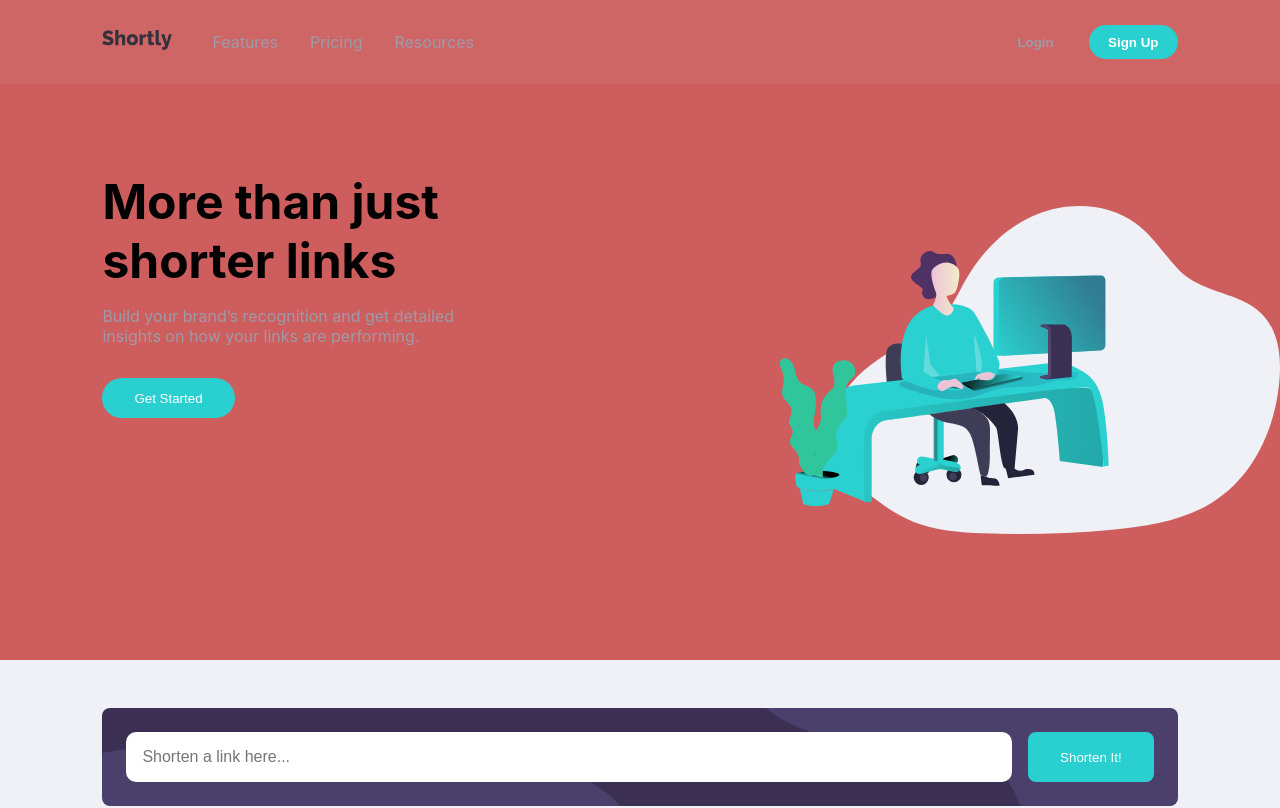
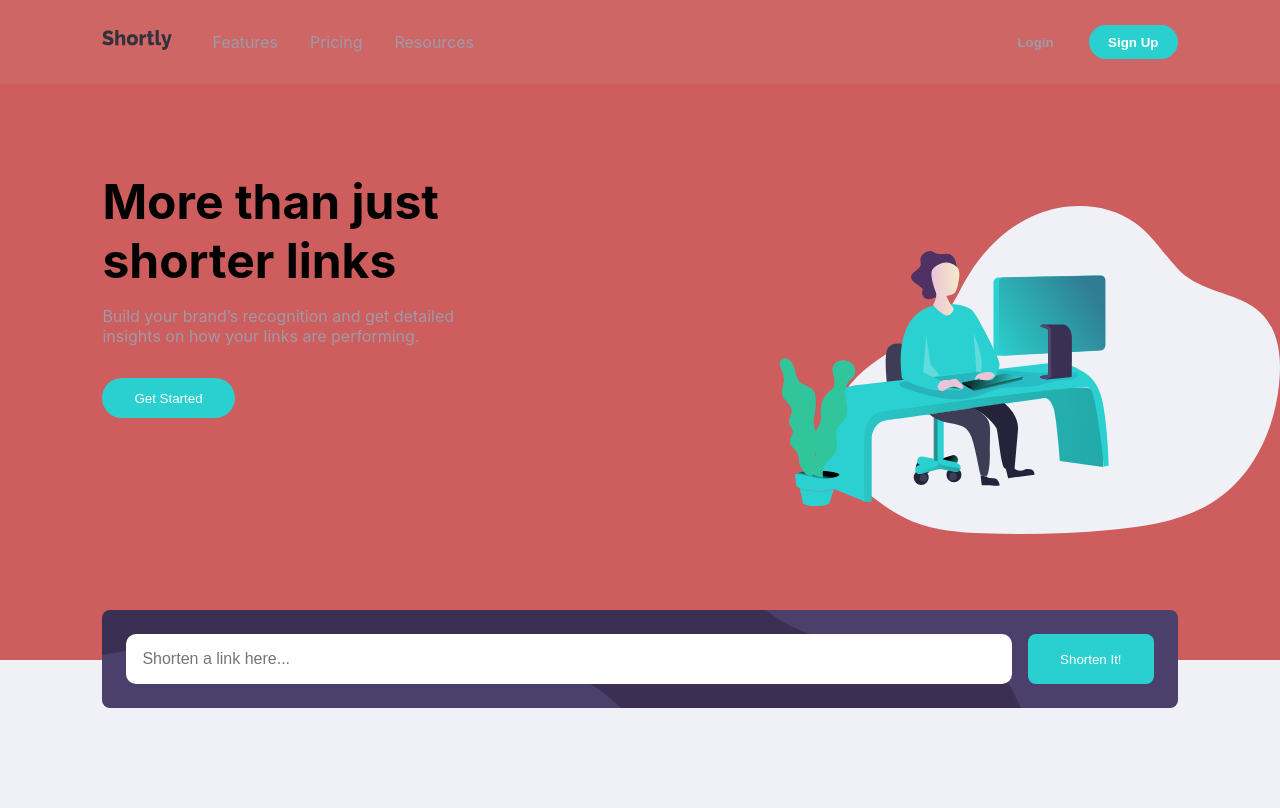
Before and after one commit to Gemcreation/shorteningweb, a React (Create React App) app: page / in a window 1280 px wide. Shown: the top 808 px of the page. Built offline with nearby package versions, Linux system fonts and the light colour scheme.

Commit message:
donw with the input positioning

```diff
--- a/src/App.scss
+++ b/src/App.scss
@@ -114,6 +114,12 @@
   position: relative;
   // margin-top: 2rem;
 
+  .toMargin{
+    //to positon the input nav and i make sure i chnage the div in the cimponent
+    position: absolute;
+    width: 84%;
+    top: -50px;
+
     .shorten-box {
       background: hsl(257, 27%, 26%);
       background-image: url(assets/images/bg-shorten-desktop.svg);
@@ -150,6 +156,7 @@
 
         &:hover{
           background-color: hsl(180, 35%, 48%);
+        }
       }
     }
   }
--- a/src/component/ShortenLink.jsx
+++ b/src/component/ShortenLink.jsx
@@ -18,10 +18,12 @@ const ShortenLink = () => {
     return(
       <div className="shorten">
         {/* the Input Field */}
-        <div className="shorten-box">
-          <input type="text" placeholder="Shorten a link here..." value={link}
-          onChange={(e) => setLink(e.target.value)} />
-          <button onClick={handleShorten}>Shorten It!</button>
+        <div className="toMargin">
+          <div className="shorten-box">
+            <input type="text" placeholder="Shorten a link here..." value={link}
+            onChange={(e) => setLink(e.target.value)} />
+            <button onClick={handleShorten}>Shorten It!</button>
+          </div>
         </div>
 
         {/* for Displaying shortened links paste insde the input*/}
```
Lines whose indentation alone changed are shown as unchanged.
